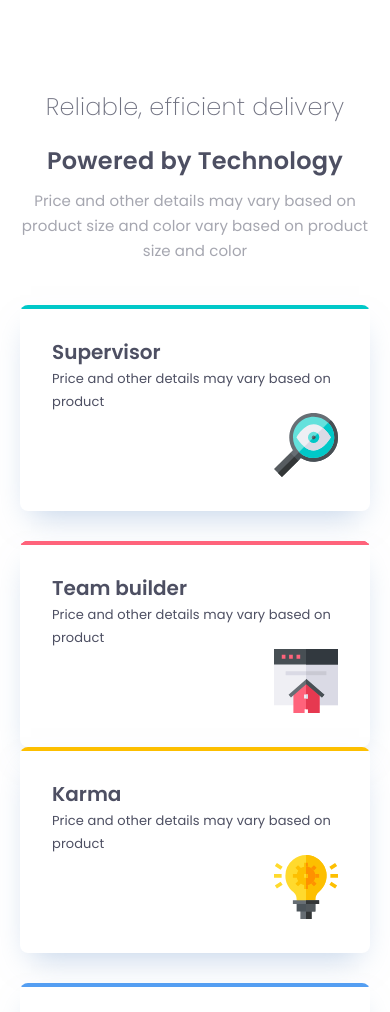
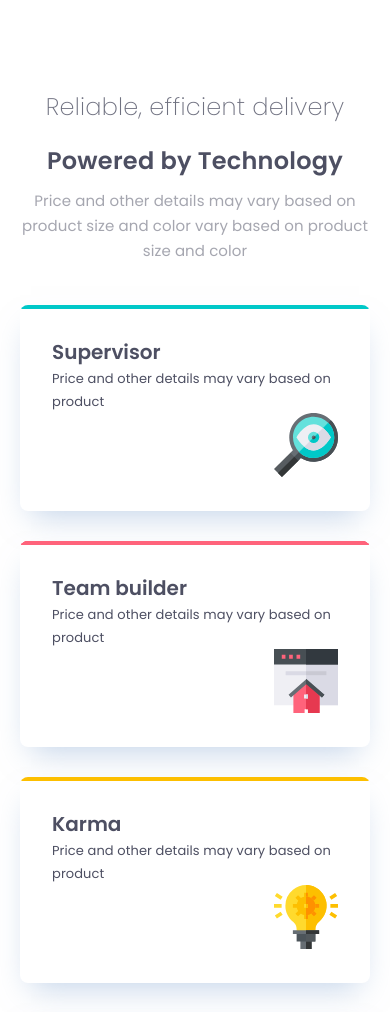
Before and after one commit to Ranjbaran/four-card-feature-section-master, a plain HTML site: page index.html in a window 390 px wide. Shown: the top 1012 px of the page. Drawn offline with Linux system fonts and the light colour scheme.

Commit message:
edit -1402-01-244

```diff
--- a/index.html
+++ b/index.html
@@ -191,7 +191,7 @@
   <footer>
     <p class="attribution">
       Challenge by <a href="https://www.frontendmentor.io?ref=challenge" target="_blank">Frontend Mentor</a>.
-      Coded by <a href="#">Elham Ranjbaran</a>.
+      Coded by <a href="https://github.com/Ranjbaran/four-card-feature-section-master">Elham Ranjbaran</a>.
     </p>
   </footer>
 </body>
--- a/styles/app.css
+++ b/styles/app.css
@@ -57,7 +57,7 @@ body {
 .title__caption {
     font-size: 1.5rem;
     font-weight: 400;
-    letter-spacing: 0.104167px;
+    letter-spacing: 0.1px;
      line-height: 2.5rem;
     opacity: 0.5;
     color:var(--primary-color);
@@ -92,7 +92,7 @@ body {
    font-weight: 400;
     color:#4D4F62;
     line-height: 23px;
-    letter-spacing: 0.0902778px;
+    letter-spacing: 0.09px;
     /* margin-left: 3.2rem; */
 
 }
@@ -161,6 +161,10 @@ body {
 .card--karma{
     margin-top: 2rem;
 }
+footer{
+    padding: 3rem;
+}
 .attribution{
     font-weight: 200;
+
 }
--- a/styles/responsive.css
+++ b/styles/responsive.css
@@ -23,6 +23,12 @@
     .icon{
         text-align: center;
     } */
+    .card--karma{
+        margin-top: 3rem;
+    }
+     .card--karma{
+        margin-top: 3rem;
+    }
 .content{
     max-width: 18rem;
 }
@@ -36,6 +42,7 @@
     .icon{
         text-align: right;
     } */
+
     .wrapper__content{
         flex-basis: content;
     }
```
